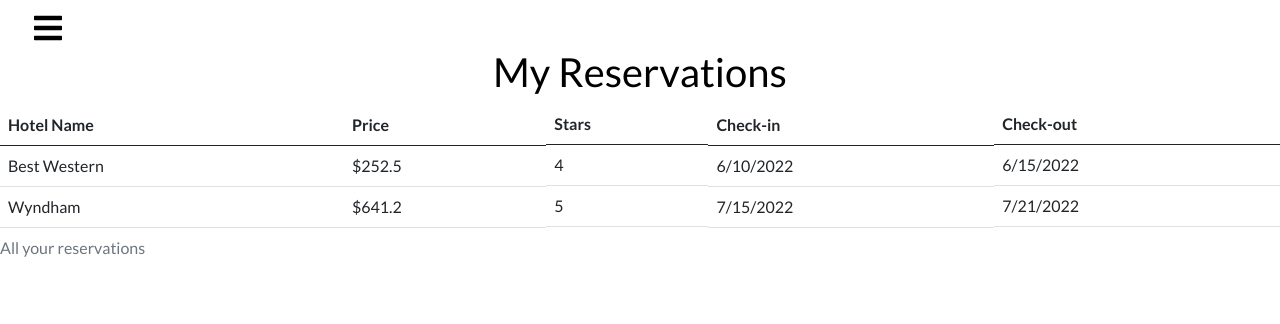
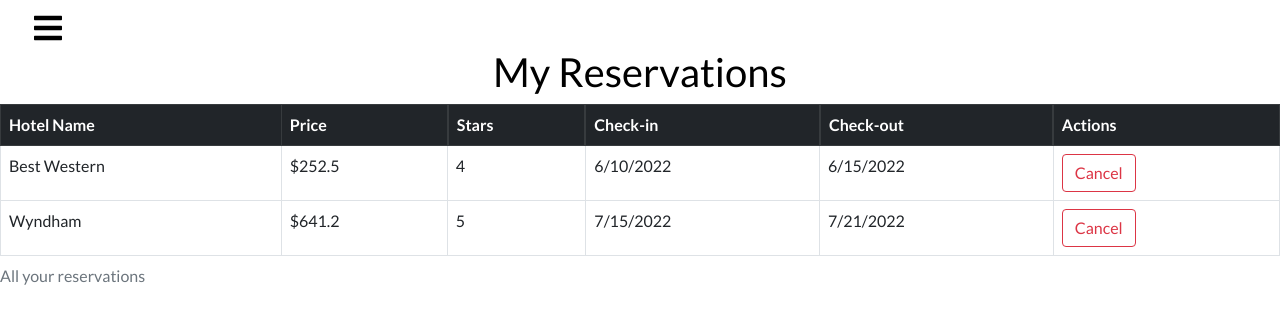
Before and after one commit to Yothu/reservify-front-end, a React (Create React App) app: page /my_reservations in a window 1280 px wide. Shown: the top 324 px of the page. Built offline with nearby package versions, Linux system fonts and the light colour scheme.

Commit message:
Add cancel button and sidebar link to reservations

```diff
--- a/src/components/Sidebar/SidebarData.js
+++ b/src/components/Sidebar/SidebarData.js
@@ -12,7 +12,7 @@
   },
   {
     title: 'My Reservations',
-    path: '/',
+    path: '/my_reservations',
     icon: <IoIcons.IoIosPaper />,
   },
   {
--- a/src/pages/MyReservations.js
+++ b/src/pages/MyReservations.js
@@ -28,15 +28,16 @@
     <>
       <h1 className="text-center mt-5">My Reservations</h1>
       <div className="d-flex flex-column">
-        <table className="table">
+        <table className="table table-bordered table-hover">
           <caption>All your reservations</caption>
-          <thead className="">
+          <thead className="table-dark">
             <tr>
               <th scope="col">Hotel Name</th>
               <th scope="col">Price</th>
               <th scope="col" className="d-none d-sm-block">Stars</th>
               <th scope="col">Check-in</th>
               <th scope="col" className="d-none d-sm-block">Check-out</th>
+              <th scope="col">Actions</th>
             </tr>
           </thead>
           <tbody>
@@ -47,9 +48,10 @@
                   $
                   {reservation.price}
                 </td>
-                <td className="d-none d-sm-block">{reservation.stars}</td>
+                <td className="d-none d-sm-table-cell">{reservation.stars}</td>
                 <td>{reservation.start_date.toLocaleString()}</td>
-                <td className="d-none d-sm-block">{reservation.end_date.toLocaleString()}</td>
+                <td className="d-none d-sm-table-cell">{reservation.end_date.toLocaleString()}</td>
+                <td><button type="button" className="btn btn-outline-danger">Cancel</button></td>
               </tr>
             ))}
           </tbody>
```
